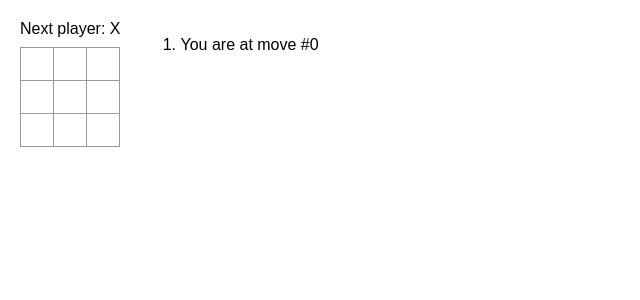
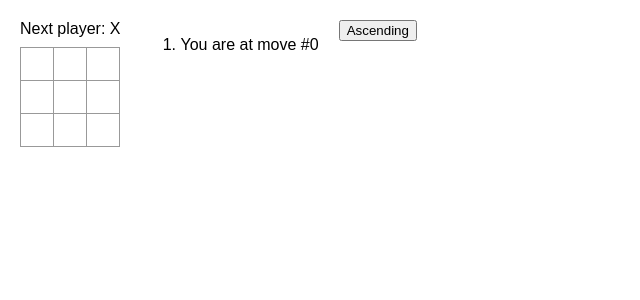
Before and after one commit to maooyer/tic-tac-toe, a React (Vite) app: page / in a window 1280 px wide. Shown: the top 300 px of the page, without its empty margins (0-640 px from the left). Built offline with nearby package versions, Linux system fonts and the light colour scheme.

Commit message:
feat: add a toggle button that lets you sort the moves in either ascending or descending order

```diff
--- a/src/App.tsx
+++ b/src/App.tsx
@@ -61,6 +61,8 @@ export default function Game() {
   const [currentMove, setCurrentMove] = useState(0);
   const xIsNext = currentMove % 2 === 0;
   const currentSquares = history[currentMove];
+  const [ascending, setAscending] = useState(true);
+  const displayOrder = ascending ? "Ascending" : "Descending";
 
   function handlePlay(nextSquares: string[]) {
     const nextHistory = [...history.slice(0, currentMove + 1), nextSquares];
@@ -70,6 +72,10 @@ export default function Game() {
 
   function jumpTo(nextMove: number) {
     setCurrentMove(nextMove);
+  }
+
+  function toggleDisplayOrder() {
+    setAscending(!ascending);
   }
 
   const moves = history.map((squares, move) => {
@@ -96,7 +102,10 @@ export default function Game() {
         <Board xIsNext={xIsNext} squares={currentSquares} onPlay={handlePlay} />
       </div>
       <div className="game-info">
-        <ol>{moves}</ol>
+        <ol>{ascending ? moves : moves.slice().reverse()}</ol>
+      </div>
+      <div className="game-options">
+      <div><button onClick={toggleDisplayOrder}>{displayOrder}</button></div>
       </div>
     </div>
   );
--- a/src/index.css
+++ b/src/index.css
@@ -88,3 +88,7 @@ body {
 .game-info {
   margin-left: 20px;
 }
+
+.game-options {
+  margin-left: 20px;
+}
```
Also changed, not shown: 1 other file (tests, documents, lock files or other folders).
